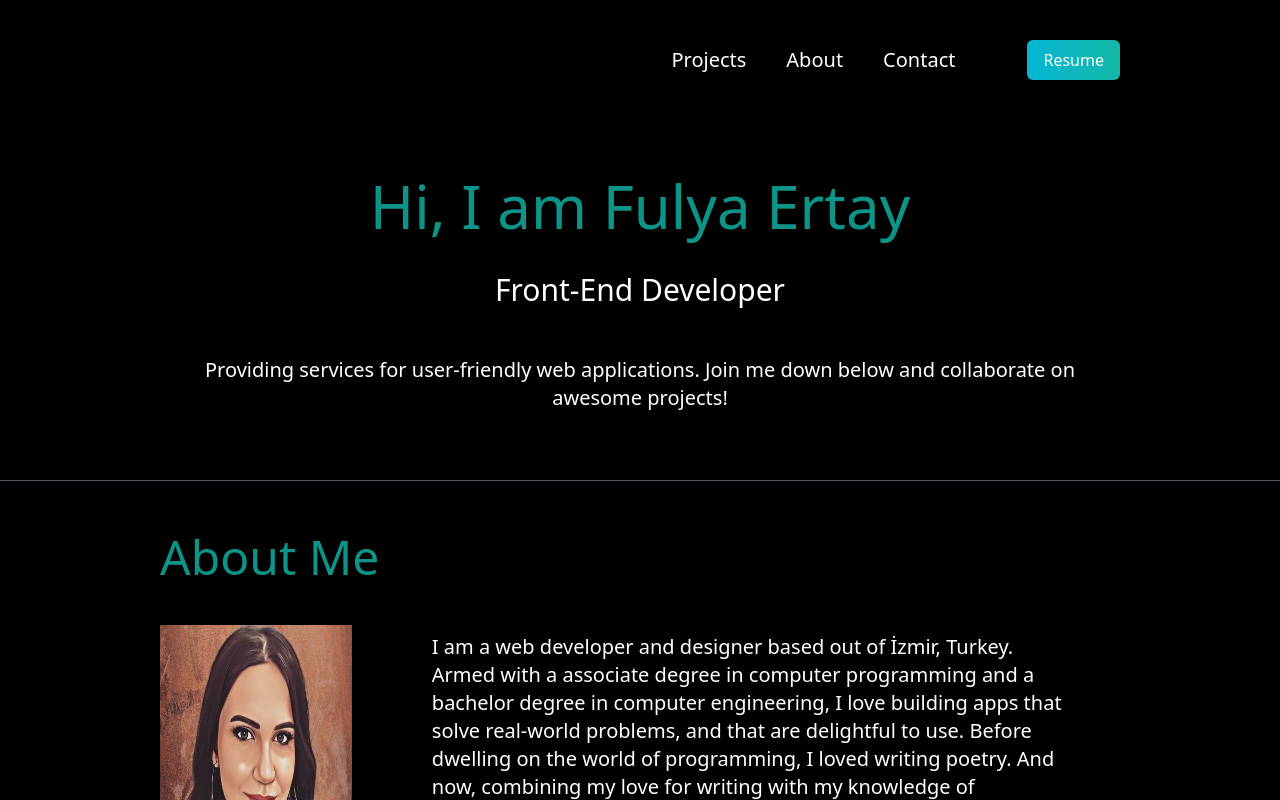
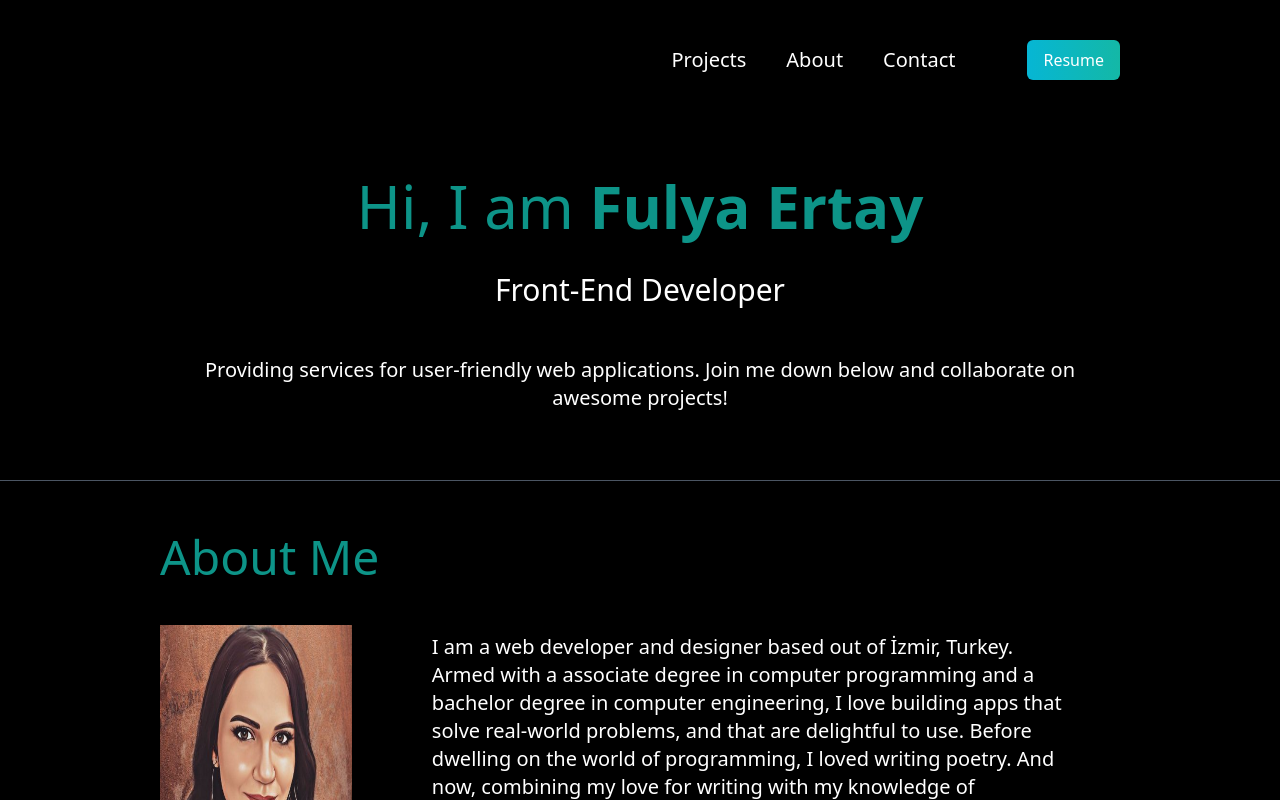
Before and after one commit to fulyaertay/personal-portfolio, a Next.js app: page / in a window 1280 px wide. Shown: the top 800 px of the page. Built offline with nearby package versions, Linux system fonts and the light colour scheme.

Commit message:
build added

```diff
--- a/pages/index.tsx
+++ b/pages/index.tsx
@@ -58,7 +58,7 @@ export default function Home() {
 
           <div className="flex flex-col gap-5 mb-12 ">
             <h2 className="text-5xl py-2 text-teal-600 font-medium md:text-6xl">
-              Hi, I am Fulya Ertay
+              Hi, I am <b>Fulya Ertay</b>
             </h2>
             <h3 className="text-2xl py-2 md:text-3xl text-white ">
               Front-End Developer
@@ -221,7 +221,7 @@ export default function Home() {
               Are you looking for a fast-performing and user-friendly website to
               represent your product or business? or looking for any kind of
               consultation? or want to ask questions? or have some advice for me
-              or just want to say "Hi 👋" in any case feel free to Let me know.
+              or just want to say <b>Hi 👋</b> in any case feel free to Let me know.
               I will do my best to respond back. 😊 The quickest way to reach
               out to me is via an email.
             </p>
```
